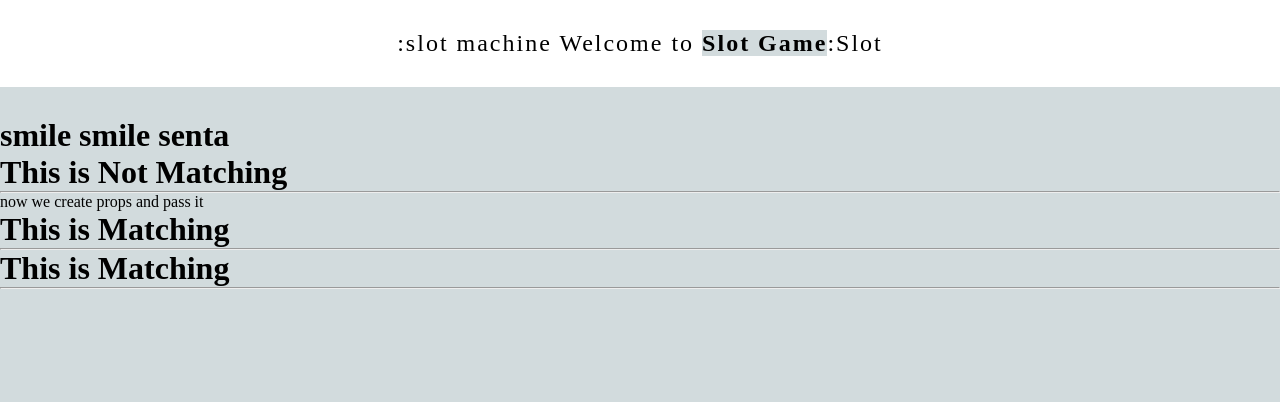
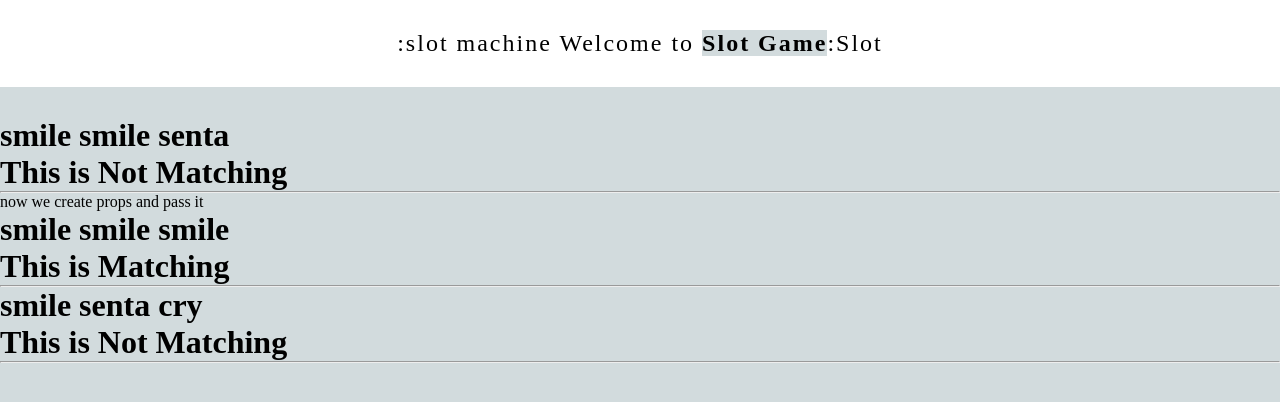
Before and after one commit to ayush007-ak/React-js-pratice-and-revision, a React (Create React App) app: page / in a window 1280 px wide. Shown: the top 402 px of the page. Built offline with nearby package versions, Linux system fonts and the light colour scheme; a web font is replaced by a local one.

Commit message:
Slot machine game and object destructuring and passing props

```diff
--- a/src/App.js
+++ b/src/App.js
@@ -6,6 +6,8 @@ const SlotM = (props) => {
     // let y = 'smile';
     // let z = 'semta';
 
+
+    //let {x , y, z} = props;  //Object Destructuring props ma hume object mil rha ha
     let x =props.x;
     let y= props.y;
     let z = props.z;
@@ -46,8 +48,8 @@ const App = () => {
              <h1 className="heading_style"> :slot machine Welcome to <span style={{ fontWeight: "bold"}}>Slot Game</span>:Slot</h1>
 
              <SlotM x="smile" y='smile' z ='senta' /> now we create props and pass it
-             <SlotM/>
-             <SlotM/>
+             <SlotM x='smile' y='smile' z='smile'/>
+             <SlotM x='smile' y='senta' z='cry'/>
          </div>
     )
 }
```
